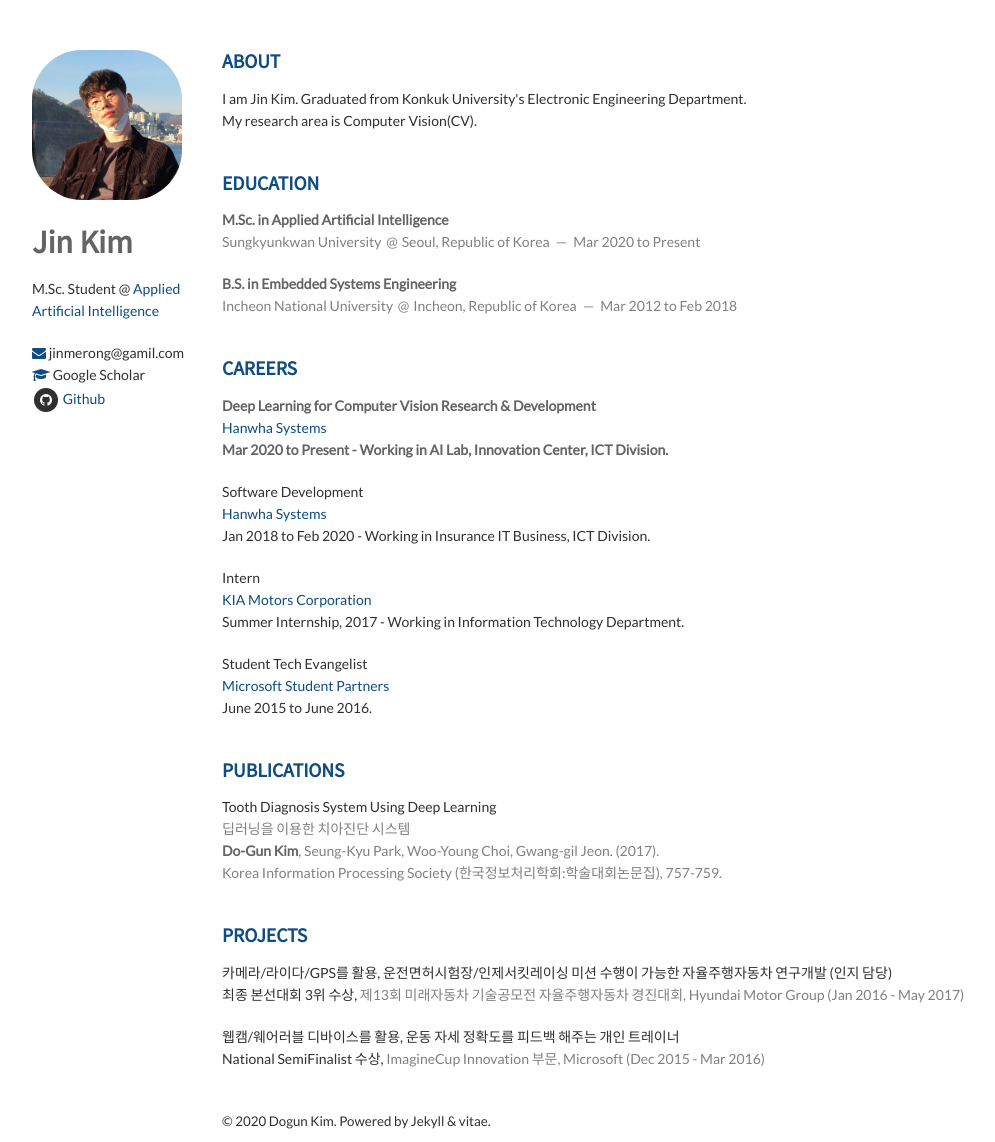
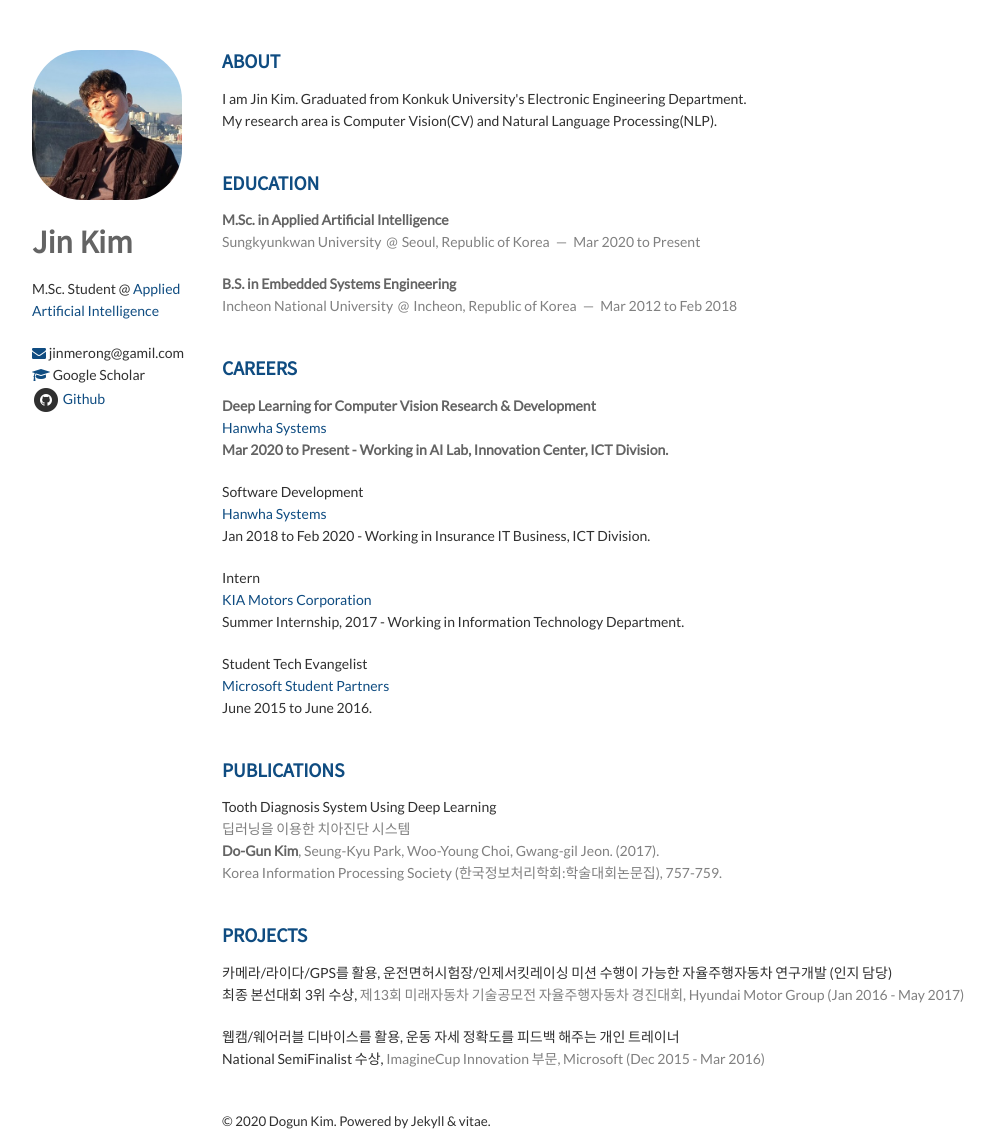
Before and after one commit to K-I-M-J-I-N/K-I-M-J-I-N.github.io, a Jekyll site: the page built from index.html, in a window 1280 px wide. Shown: the whole page, without its empty margins (138-1133 px from the left). Built offline with Jekyll 4.4.1, drawn with Linux system fonts in a browser that asks for light colours; nearby versions of some CDN libraries; the list of posts is cut into pages by our own code.

Commit message:
Update about.html

```diff
--- a/_includes/about.html
+++ b/_includes/about.html
@@ -3,7 +3,7 @@
     <article>
         <p>
           I am Jin Kim. Graduated from Konkuk University's Electronic Engineering Department. </br>
-          My research area is Computer Vision(CV).
+          My research area is Computer Vision(CV) and Natural Language Processing(NLP).
          </br>
         </p>
     </article>
```
